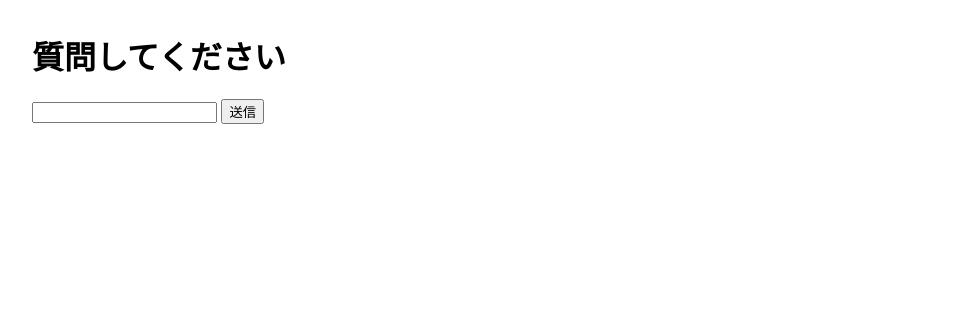
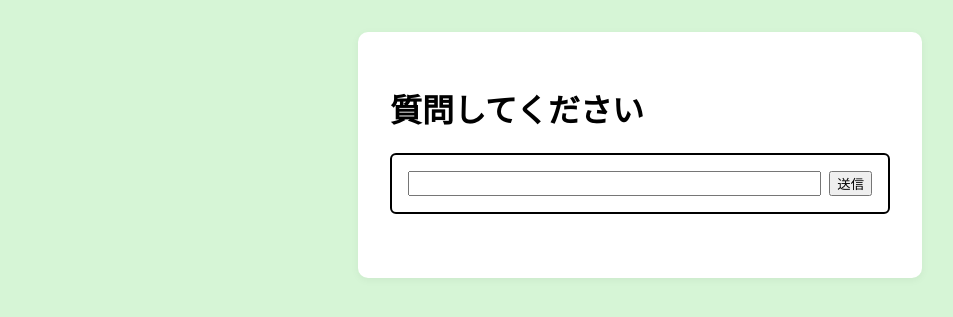
Before and after one commit to Rayuchida1999/QA, a Flask app: page / in a window 1280 px wide. Shown: the top 317 px of the page, without its empty margins (0-953 px from the left). Run offline with Flask 3, Linux system fonts and the light colour scheme.

Commit message:
Refactor HTML structure and enhance CSS styles for improved layout and history display

```diff
--- a/static/css/style.css
+++ b/static/css/style.css
@@ -1,11 +1,47 @@
 body {
     font-family: sans-serif;
-    margin: 2em;
+    margin: 0;
+    background: #d6f5d6; /* 薄緑 */
+}
+.main-container {
+    background: #fff; /* 白 */
+    margin: 2em auto;
+    padding: 2em;
+    border-radius: 10px;
+    max-width: 500px;
+    box-shadow: 0 2px 8px rgba(0,0,0,0.05);
 }
 #qa-form {
     margin-bottom: 1em;
+    border: 2px solid #000; /* 黒枠 */
+    padding: 1em;
+    border-radius: 6px;
+    background: #fff;
+    display: flex;
+    gap: 0.5em;
+}
+#question {
+    flex: 1;
 }
 #answer {
     margin-top: 1em;
     font-weight: bold;
 }
+#history {
+    margin-top: 2em;
+}
+.history-item {
+    margin-bottom: 1em;
+    padding: 0.7em 1em;
+    background: #f5fff5;
+    border-radius: 6px;
+    border: 1px solid #e0f2e0;
+}
+.history-q {
+    font-weight: bold;
+    color: #222;
+}
+.history-a {
+    margin-top: 0.3em;
+    color: #333;
+}
--- a/templates/Main.html
+++ b/templates/Main.html
@@ -3,16 +3,23 @@
 <head>
     <meta charset="UTF-8">
     <title>QA Bot</title>
-    <link rel="stylesheet" href="{{ url_for('static', filename='css/style.css') }}">
+    <link rel="stylesheet" href="{{ url_for('static', filename='../static/css/style.css') }}">
 </head>
 <body>
+    <div class="main-container">
         <h1>質問してください</h1>
         <form id="qa-form">
             <input type="text" id="question" name="question" required>
             <button type="submit">送信</button>
         </form>
         <div id="answer"></div>
+        <div id="history"></div>
+    </div>
     <script>
+    const historyDiv = document.getElementById('history');
+    const answerDiv = document.getElementById('answer');
+    let history = [];
+
     document.getElementById('qa-form').addEventListener('submit', async function(e) {
         e.preventDefault();
         const question = document.getElementById('question').value;
@@ -22,8 +29,31 @@
             body: JSON.stringify({question})
         });
         const data = await res.json();
-        document.getElementById('answer').textContent = data.answer;
+        answerDiv.textContent = data.answer;
+
+        // 履歴に追加
+        history.push({q: question, a: data.answer});
+        renderHistory();
+        document.getElementById('question').value = '';
     });
+
+    function renderHistory() {
+        historyDiv.innerHTML = '';
+        // 最新が上に来るように逆順で表示
+        history.slice().reverse().forEach(item => {
+            const qDiv = document.createElement('div');
+            qDiv.className = 'history-q';
+            qDiv.textContent = 'Q: ' + item.q;
+            const aDiv = document.createElement('div');
+            aDiv.className = 'history-a';
+            aDiv.textContent = 'A: ' + item.a;
+            const wrap = document.createElement('div');
+            wrap.className = 'history-item';
+            wrap.appendChild(qDiv);
+            wrap.appendChild(aDiv);
+            historyDiv.appendChild(wrap);
+        });
+    }
     </script>
 </body>
 </html>
```
Lines whose indentation alone changed are shown as unchanged.
